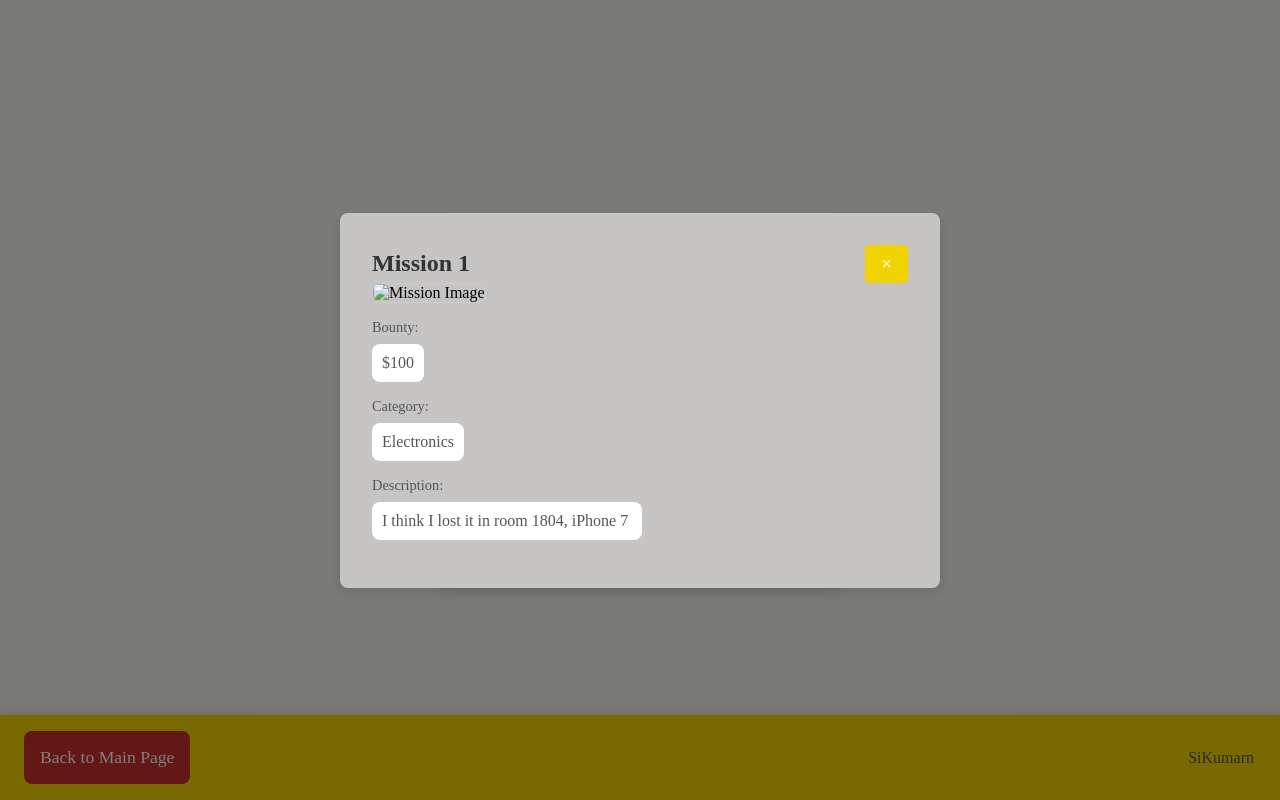
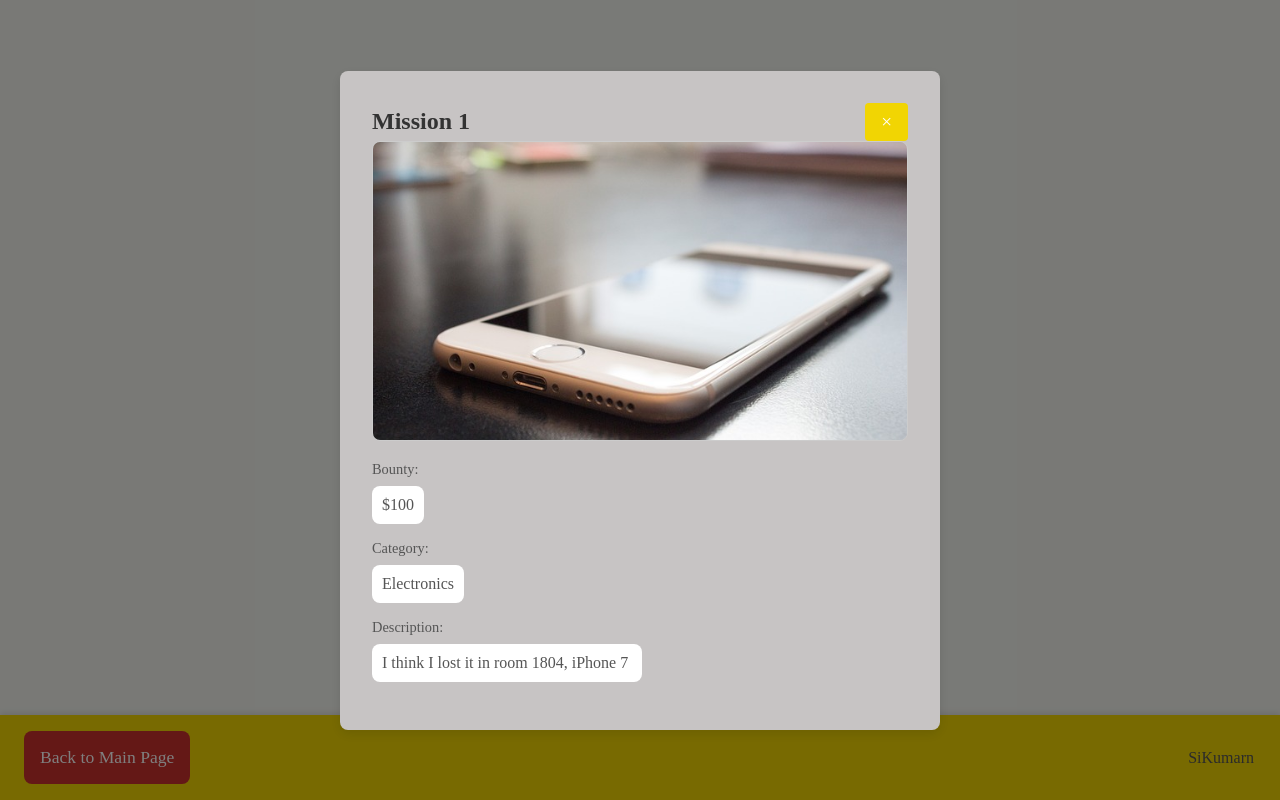
Before and after one commit to pumpprach/W3, a plain HTML site: page daily-mission.html in a window 1280 px wide. Both pictures are taken after a click on the element "Mission 1". Drawn offline with Linux system fonts and the light colour scheme.

Commit message:
Update daily-mission.html

```diff
--- a/daily-mission.html
+++ b/daily-mission.html
@@ -200,21 +200,21 @@
             const missions = {
                 mission1: {
                     title: 'Mission 1',
-                    image: '../img/iphone-518101_640.jpg',
+                    image: './iphone-518101_640.jpg',
                     bounty: '$100',
                     category: 'Electronics',
                     description: 'I think I lost it in room 1804, iPhone 7 '
                 },
                 mission2: {
                     title: 'Mission 2',
-                    image: '../img/jacket.jpg',
+                    image: './jacket.jpg',
                     bounty: '$200',
                     category: 'Clothing',
                     description: 'I cannot find my jacket last seen in room 1612'
                 },
                 mission3: {
                     title: 'Mission 3',
-                    image: '../img/book.jpg',
+                    image: './book.jpg',
                     bounty: '$10',
                     category: 'STATIONARY',
                     description: 'Can you guys help me finding Math book'
```
